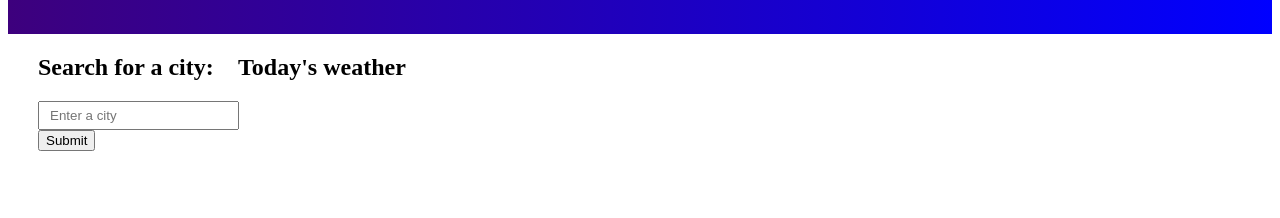
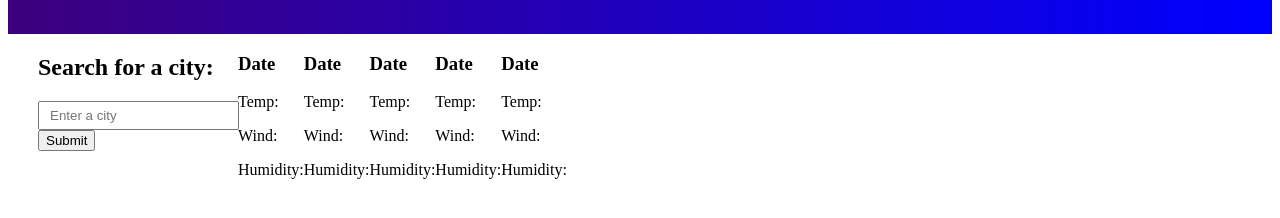
Before and after one commit to RyanStephens6/weather-tracker, a plain HTML site: page index.html in a window 1280 px wide. Shown: the part 84-302 px from the top of the page. Drawn offline with nearby package versions, Linux system fonts and the light colour scheme.

Commit message:
Added html for 5-day forecast

```diff
--- a/index.html
+++ b/index.html
@@ -20,7 +20,37 @@
                 <ul id="searchHistory"></ul>
             </div>
             <div class="weather-data">
-                <h2>Today's weather</h2>
+                <div id="today" class="today"></div>
+                <div class="forecastCard">
+                    <h3>Date</h3>
+                    <p id="tempOne">Temp: </p>
+                    <p id="windOne">Wind: </p>
+                    <p id="humidityOne">Humidity: </p>
+                </div>
+                <div class="forecastCard">
+                    <h3>Date</h3>
+                    <p id="tempTwo">Temp: </p>
+                    <p id="windTwo">Wind: </p>
+                    <p id="humidityTwo">Humidity: </p>
+                </div>
+                <div class="forecastCard">
+                    <h3>Date</h3>
+                    <p id="tempThree">Temp: </p>
+                    <p id="windThree">Wind: </p>
+                    <p id="humidityThree">Humidity: </p>
+                </div>
+                <div class="forecastCard">
+                    <h3>Date</h3>
+                    <p id="tempFour">Temp: </p>
+                    <p id="windFour">Wind: </p>
+                    <p id="humidityFour">Humidity: </p>
+                </div>
+                <div class="forecastCard">
+                    <h3>Date</h3>
+                    <p id="tempFive">Temp: </p>
+                    <p id="windFive">Wind: </p>
+                    <p id="humidityFive">Humidity: </p>
+                </div>
             </div>
         </main>
     </body>
```
Also changed, not shown: script.js (+1 -19 lines).
